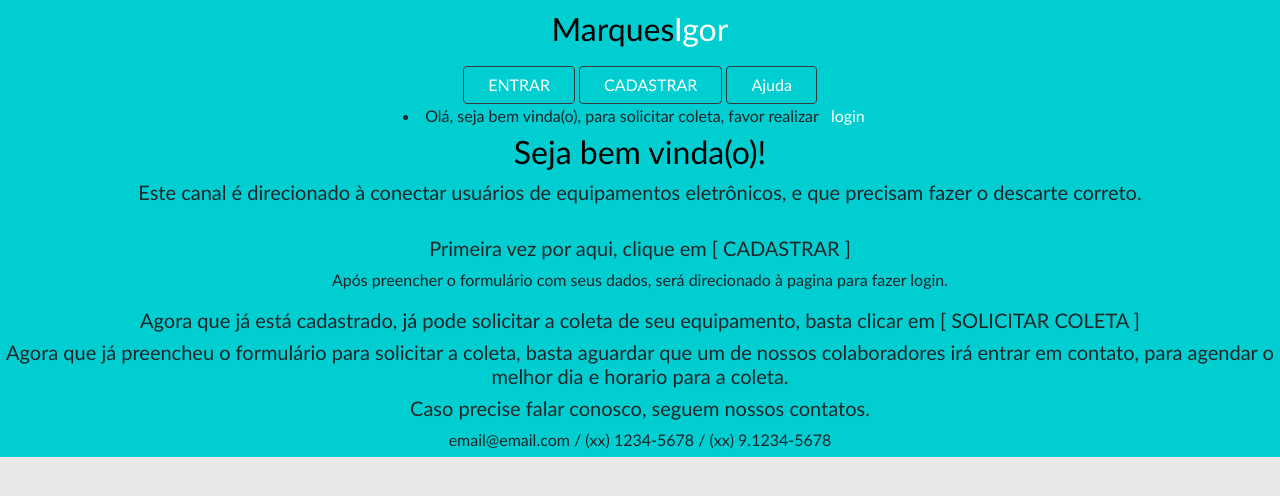
After one commit to IgorStrauss/flask-app-recicla, a Flask app: page /help in a window 1280 px wide. The commit adds this page. Shown: the top 496 px of the page. Run offline with Flask 3, Linux system fonts and the light colour scheme; parts of the project's set-up code (start-up, migrations or seed data) failed here and were passed over; some libraries are stand-ins or nearby versions.

Commit message:
Ajustando layout home page

```diff
--- a/projeto/app.py
+++ b/projeto/app.py
@@ -1,4 +1,5 @@
 from flask import Flask, render_template, redirect, url_for, request, flash
+from flask_wtf import FlaskForm
 from flask_sqlalchemy import SQLAlchemy
 from flask_migrate import Migrate, migrate
 from flask_login import LoginManager, UserMixin, \
@@ -117,7 +118,7 @@ class SolicitaColeta(db.Model):
 
     @property
     def formata_data(self):
-        return f"{self.criado.day}/{self.criado.month}/{self.criado.year} as \
+        return f"{self.criado.day}/{self.criado.month}/{self.criado.year} ás \
             {self.criado.hour}:{self.criado.minute}"
 
     def formata_tipo(self):
@@ -129,6 +130,21 @@ class SolicitaColeta(db.Model):
     def formata_descricao(self):
         return {self.descricao}.title()
 
+
+class StatusColeta():
+    def __init__(self) -> None:
+        ...
+
+    def __str__(self):
+        return self.name
+
+    def status():
+        ["Solicitada",
+            "Sem contato com cliente",
+            "Em tratamento",
+            "Coleta agendada",
+            "Cancelada",
+            "Coleta realizada"]
 
 @app.route('/')
 def index():
@@ -166,6 +182,7 @@ def perfil(id):
 def login():
     """Login de usuário"""
     if request.method == 'POST':
+
         email = request.form['email']
         password = request.form['password']
         user = User.query.filter_by(email=email).first()
@@ -220,7 +237,6 @@ def register():
     return render_template("register.html")
 
 
-
 @app.route("/user/<int:id>/coleta/add", methods=["GET", "POST"])
 def coleta_usuario(id):
     user = User.query.get(id)
@@ -252,10 +268,15 @@ def view_coleta():
 @app.route("/coleta/view/<int:id>")
 def show_coleta(id):
     coleta = SolicitaColeta.query.get(id)
+
     return render_template(
         "show_coleta.html",
         coleta=coleta)
 
+@app.route("/help")
+def link_ajuda():
+    return render_template("ajuda.html")
+
 
 if __name__ == "__main__":
     app.run(debug=True)
--- a/projeto/static/css/style-index.css
+++ b/projeto/static/css/style-index.css
@@ -113,13 +113,7 @@ h3{
     height: auto;
     margin-left: 47rem;
     }
-div span{
-    text-align: center;
-    text-decoration-color: black;
-    font-size: 1.1rem;
-    border: 1px solid;
-    border-block: 1rem;
-}
+
 div h4{
     text-align: auto;
 }
@@ -132,5 +126,6 @@ div h4{
 }
 .lc_header{
     text-align: center;
-    text-decoration:underline
+    text-decoration:black;
+    margin-top: 1rem;
 }
--- /dev/null
+++ b/projeto/templates/ajuda.html
@@ -0,0 +1,68 @@
+<!DOCTYPE html>
+<html lang="pt-br">
+<head>
+    <meta charset="UTF-8">
+    <meta http-equiv="X-UA-Compatible" content="IE=edge">
+    <meta name="viewport" content="width=device-width, initial-scale=1.0">
+    <link rel="stylesheet" href="https://cdn.jsdelivr.net/npm/bootstrap@4.0.0/dist/css/bootstrap.min.css"
+     integrity="sha384-Gn5384xqQ1aoWXA+058RXPxPg6fy4IWvTNh0E263XmFcJlSAwiGgFAW/dAiS6JXm"
+      crossorigin="anonymous">
+    <link rel="stylesheet" href="{{url_for('static', filename='css/style-index.css')}}" type="text/css">
+    <title>Home</title>
+</head>
+<body>
+
+<div id="area-cabecalho">
+
+    <div id="area-logo">
+        <h1>Marques<span class="branco">Igor</span></h1>
+    </div>
+    <!--Inicio links principais de cabeçalho-->
+    <div id="area-menu">
+        {% if not current_user.is_authenticated %}
+        <button type="button" class="btn btn-outline-dark"><a href="{{url_for('login')}}">ENTRAR</a></button>
+        <button type="button" class="btn btn-outline-dark"><a href="{{url_for('register')}}">CADASTRAR</a></button>
+        <button type="button" class="btn btn-outline-dark"><a href="{{url_for('link_ajuda')}}">Ajuda</a></button>
+        <li>Olá, seja bem vinda(o), para solicitar coleta, favor realizar<a href="{{url_for('login')}}">login</a></li>
+        {% else %}
+        <button type="button" class="btn btn-outline-dark"><a href="{{url_for('coleta_usuario', id=current_user.id)}}">SOLICITAR COLETA</a></button>
+        <button type="button" class="btn btn-outline-dark"><a href="{{url_for('logout')}}">SAIR</a></button>
+       <li>
+
+           Olá {{current_user.first_name}} {{current_user.last_name}}, seja bem vinda(o)
+       </li>
+
+
+
+        <span></span>
+        {% endif %}
+    </div>
+
+    <div>
+        <div>
+            <h2>Seja bem vinda(o)!</h2>
+        </div>
+    <div>
+    <div>
+        <h5>Este canal é direcionado à conectar usuários de equipamentos
+            eletrônicos, e que precisam fazer o descarte correto.
+        </h5>
+        <br>
+        <h5>Primeira vez por aqui, clique em [ CADASTRAR ]</h5>
+        <p>Após preencher o formulário com seus dados, será direcionado à
+            pagina para fazer login.
+        </p>
+        <h5>Agora que já está cadastrado, já pode solicitar a coleta de seu
+            equipamento, basta clicar em [ SOLICITAR COLETA ]
+        </h5>
+        <h5>Agora que já preencheu o formulário para solicitar a coleta,
+            basta aguardar que um de nossos colaboradores irá entrar em
+            contato, para agendar o melhor dia e horario para a coleta.
+        </h5>
+        <h5>Caso precise falar conosco, seguem nossos contatos.</h5>
+        <span>email@email.com</span> / <span> (xx) 1234-5678 </span>/ <span>(xx) 9.1234-5678</span>
+    </div>
+
+</div>
+</body>
+</html>
--- a/projeto/templates/base.html
+++ b/projeto/templates/base.html
@@ -13,7 +13,7 @@
     <link rel="stylesheet" href="{{url_for('static', filename='css/style-index.css')}}" type="text/css">
     {% endblock %}
 
-    {% block title %}<title>Home</title>{% endblock %}
+    <title> {% block title %}Home{% endblock %}</title>
 </head>
 <body>
 
@@ -30,7 +30,7 @@
         <button type="button" class="btn btn-outline-dark"><a href="{{url_for('login')}}">LOGIN</a></button>
         <button type="button" class="btn btn-outline-dark"><a href="{{url_for('register')}}">CADASTRAR</a></button>
         <button type="button" class="btn btn-outline-dark"><a href="{{url_for('users')}}">USUÁRIOS</a></button>
-        <button type="button" class="btn btn-outline-dark"><a href="#">Ajuda</a></button>
+        <button type="button" class="btn btn-outline-dark"><a href="{{url_for('link_ajuda')}}">Ajuda</a></button>
         {% else %}
         <button type="button" class="btn btn-outline-dark"><a href="{{url_for('index')}}">HOME</a></button>
         <button type="button" class="btn btn-outline-dark"><a href="{{url_for('logout')}}">LOGOUT</a></button>
--- a/projeto/templates/ordem_coleta.html
+++ b/projeto/templates/ordem_coleta.html
@@ -1,5 +1,5 @@
 {% extends 'base.html' %}
-{% block title %} <title> Ordens de coleta </title>{% endblock %}
+{% block title %}  Ordens de coleta {% endblock %}
 {% block content %}
 
 
```
Also changed, not shown: projeto/templates/index.html (+27 -13 lines), projeto/templates/show_coleta.html (+13 -6 lines), projeto/templates/user.html (+5 -4 lines), projeto/register/__main__.py (deleted), projeto/static/images/Marketing-digital-1.jpg (added), projeto/static/images/coleta-pilhas.jpg (added), projeto/static/images/coleta-recicla-2.jpg (added), projeto/static/images/coleta-recicla-3.jpg (added), projeto/static/images/coleta-recicla.jpg (added), projeto/static/images/coleta-reversa.jpg (added), projeto/templates/index copy.html (added).
